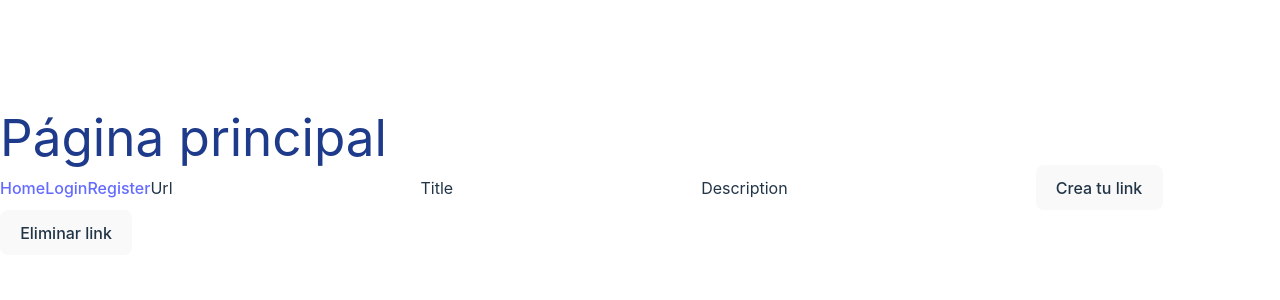
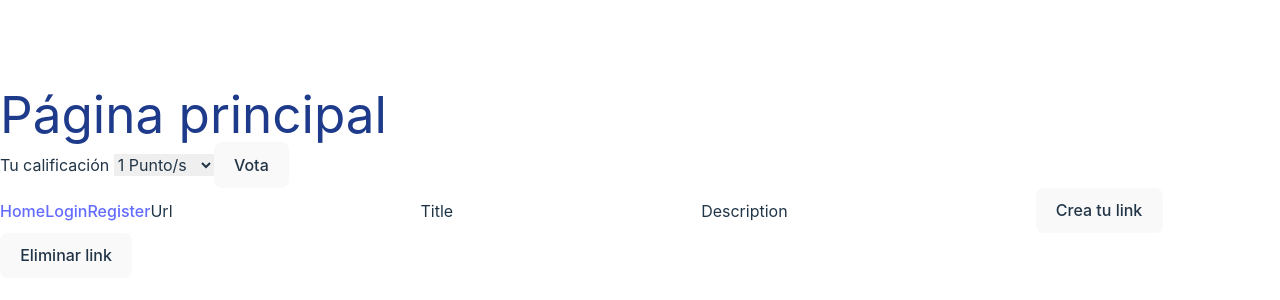
Before and after one commit to GuillermoGCP/Social-Links, a React (Vite) app: page / in a window 1280 px wide. Shown: the part 218-518 px from the top of the page. Built offline with nearby package versions, Linux system fonts and the light colour scheme.

Commit message:
Añadir componente voteBox y hook useVoteLink. Arreglados errores pequeños

```diff
--- /dev/null
+++ b/src/components/SelectInput.jsx
@@ -0,0 +1,31 @@
+import PropTypes from "prop-types";
+const SelectInput = ({ children, value, onChange }) => {
+  return (
+    <>
+      <label htmlFor="select">{children}</label>
+      <select
+        id="ratingSelect"
+        name="ratingSelect"
+        value={value}
+        onChange={onChange}
+      >
+        <option value="1">1 Punto/s</option>
+        <option value="2">2 Punto/s</option>
+        <option value="3">3 Punto/s</option>
+        <option value="4">4 Punto/s</option>
+        <option value="5">5 Punto/s</option>
+        <option value="6">6 Punto/s</option>
+        <option value="7">7 Punto/s</option>
+        <option value="8">8 Punto/s</option>
+        <option value="9">9 Punto/s</option>
+        <option value="10">10 Punto/s</option>
+      </select>
+    </>
+  );
+};
+SelectInput.propTypes = {
+  children: PropTypes.node,
+  value: PropTypes.string,
+  onChange: PropTypes.func,
+};
+export default SelectInput;
--- /dev/null
+++ b/src/components/VoteBox.jsx
@@ -0,0 +1,19 @@
+import useVoteLink from "../hooks/useVoteLink";
+import Button from "./Button";
+import SelectInput from "./SelectInput";
+
+const VoteBox = () => {
+  const { voteState, onChange, voteHandler } = useVoteLink(4);
+
+  return (
+    <>
+      <form>
+        <SelectInput value={voteState} onChange={onChange}>
+          Tu calificación{" "}
+        </SelectInput>
+        <Button handler={voteHandler}>Vota</Button>
+      </form>
+    </>
+  );
+};
+export default VoteBox;
--- a/src/contexs/tokenContext.jsx
+++ b/src/contexs/tokenContext.jsx
@@ -12,6 +12,6 @@ const TokenProvider = ({ children }) => {
   );
 };
 TokenProvider.propTypes = {
-  children: PropTypes.object,
+  children: PropTypes.node,
 };
 export { TokenProvider, tokenContext };
--- a/src/hooks/useLogin.js
+++ b/src/hooks/useLogin.js
@@ -5,8 +5,8 @@ import { tokenContext } from "../contexs/tokenContext";
 
 const useLogin = () => {
   const url = import.meta.env.VITE_SERVER_URL + "login";
-  const [email, setEmail] = React.useState();
-  const [password, setPassword] = React.useState();
+  const [email, setEmail] = React.useState("");
+  const [password, setPassword] = React.useState("");
   const [, setTokenState] = React.useContext(tokenContext);
 
   const onSuccess = (data) => {
--- /dev/null
+++ b/src/hooks/useVoteLink.js
@@ -0,0 +1,38 @@
+import useApiRequest from "../hooks/useApiRequest";
+import React from "react";
+import { toast } from "react-toastify";
+import { tokenContext } from "../contexs/tokenContext";
+
+const useVoteLink = (linkId) => {
+  const [voteState, setVoteState] = React.useState("0");
+  const { fetchData } = useApiRequest();
+  const url = import.meta.env.VITE_SERVER_URL + `links/${linkId}`;
+  const [tokenState] = React.useContext(tokenContext);
+
+  const onSuccess = (data) => {
+    toast.success(data.data.message);
+  };
+
+  const onError = (error) => {
+    toast.error(error.error);
+  };
+
+  const voteHandler = (e) => {
+    e.preventDefault();
+    const urlData = {
+      method: "POST",
+      headers: {
+        "Content-Type": "application/json",
+        Authorization: `Bearer ${tokenState}`,
+      },
+      body: JSON.stringify({ rating: voteState }),
+    };
+
+    fetchData(url, urlData, onSuccess, onError);
+  };
+  const onChange = (e) => {
+    setVoteState(e.target.value);
+  };
+  return { voteState, onChange, voteHandler };
+};
+export default useVoteLink;
--- a/src/pages/Home.jsx
+++ b/src/pages/Home.jsx
@@ -2,12 +2,14 @@ import Button from "../components/Button";
 import Navigation from "../components/Navigation";
 import PostLink from "../components/PostLink";
 import useDeleteLink from "../hooks/useDeleteLink";
+import VoteBox from "../components/VoteBox";
 
 const Home = () => {
   const { deleteHandler } = useDeleteLink(17);
   return (
     <>
       <h1 className="text-blue-900">Página principal</h1>
+      <VoteBox />
       <Navigation />
       <PostLink />
       <Button handler={deleteHandler}>Eliminar link</Button>
--- a/src/pages/Login.jsx
+++ b/src/pages/Login.jsx
@@ -10,9 +10,11 @@ const Login = () => {
   return (
     <>
       <Navigation />
-      <EmailInput email={email} setEmail={setEmail} />
-      <PasswordInput password={password} setPassword={setPassword} />
-      <Button handler={loginHandler}>Iniciar sesión</Button>
+      <form>
+        <EmailInput email={email} setEmail={setEmail} />
+        <PasswordInput password={password} setPassword={setPassword} />
+        <Button handler={loginHandler}>Iniciar sesión</Button>
+      </form>
     </>
   );
 };
```
